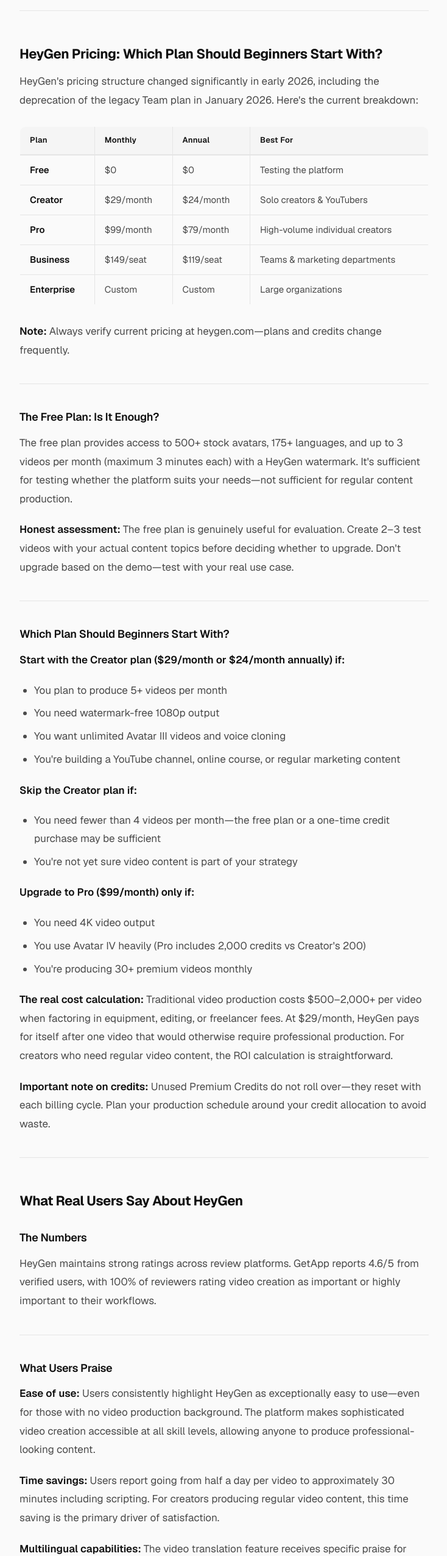
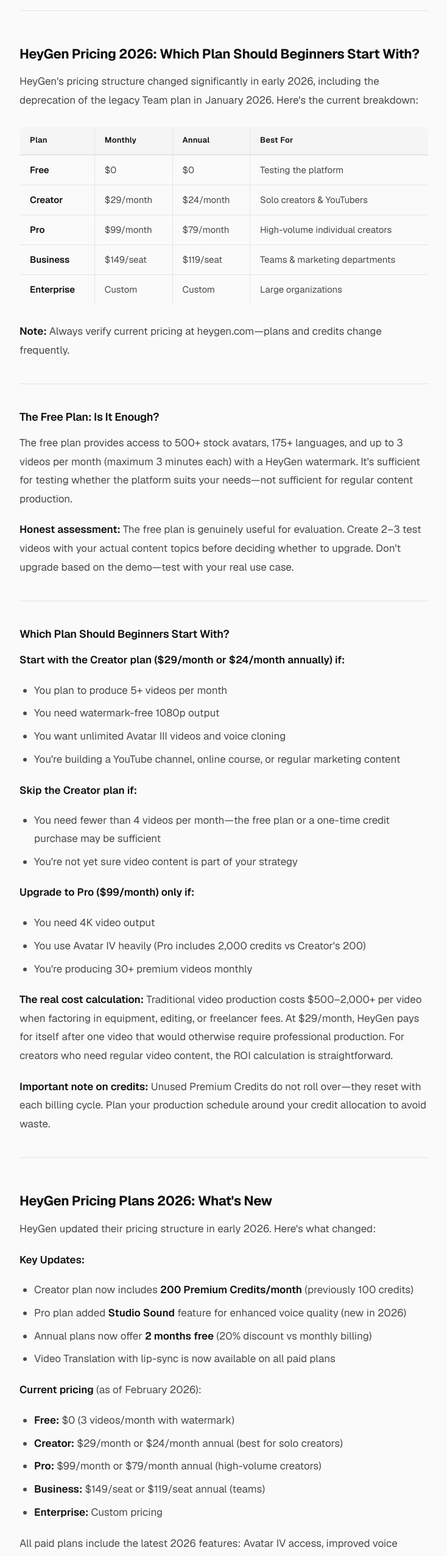
Before and after one commit to businessai20260204-maker/toolfinderlab, a Next.js app: page /articles/heygen-review-2026 in a window 1280 px wide. Shown: the part 5012-7564 px from the top of the page at 61% size, without its empty margins (272-1006 px from the left). Built offline with nearby package versions, Linux system fonts and the light colour scheme.

Commit message:
Optimize Creators and HeyGen articles for 2026 keywords

```diff
--- a/app/articles/heygen-review-2026/content.mdx
+++ b/app/articles/heygen-review-2026/content.mdx
@@ -103,7 +103,7 @@
 
 ---
 
-## HeyGen Pricing: Which Plan Should Beginners Start With?
+## HeyGen Pricing 2026: Which Plan Should Beginners Start With?
 
 HeyGen's pricing structure changed significantly in early 2026, including the deprecation of the legacy Team plan in January 2026. Here's the current breakdown:
 
@@ -186,6 +186,29 @@
 
 ---
 
+## HeyGen Pricing Plans 2026: What's New
+
+HeyGen updated their pricing structure in early 2026. Here's what changed:
+
+**Key Updates:**
+- Creator plan now includes **200 Premium Credits/month** (previously 100 credits)
+- Pro plan added **Studio Sound** feature for enhanced voice quality (new in 2026)
+- Annual plans now offer **2 months free** (20% discount vs monthly billing)
+- Video Translation with lip-sync is now available on all paid plans
+
+**Current pricing** (as of February 2026):
+- **Free:** $0 (3 videos/month with watermark)
+- **Creator:** $29/month or $24/month annual (best for solo creators)
+- **Pro:** $99/month or $79/month annual (high-volume creators)
+- **Business:** $149/seat or $119/seat annual (teams)
+- **Enterprise:** Custom pricing
+
+All paid plans include the latest 2026 features: Avatar IV access, improved voice cloning, and faster rendering times.
+
+**What's worth noting:** The Creator plan is now significantly better value than in 2025—the credit increase from 100 to 200 means you can produce roughly 10 minutes of Avatar IV video monthly vs 5 minutes previously.
+
+---
+
 ## What Real Users Say About HeyGen
 
 ### The Numbers
@@ -258,7 +281,7 @@
 
 ---
 
-## HeyGen vs The Competition
+## HeyGen vs The Competition in 2026
 
 ### HeyGen vs Synthesia
 
```
